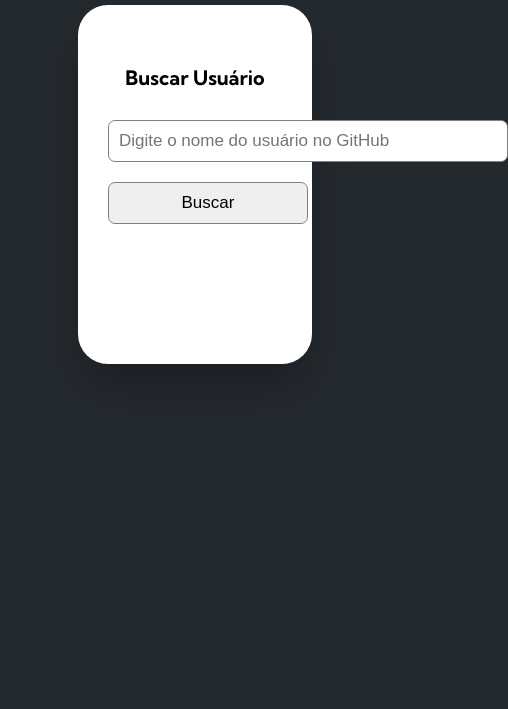
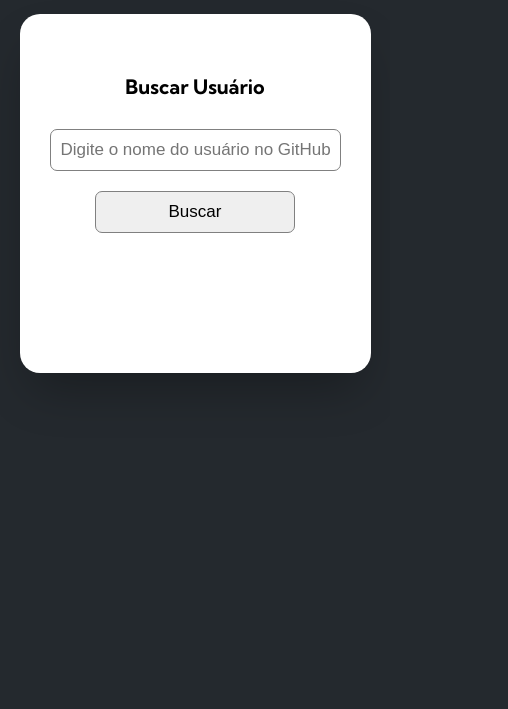
Before and after one commit to Ezequiel-Bomfim/fetch-github-api-, a plain HTML site: page index.html in a window 390 px wide. Shown: the part 135-844 px from the top of the page, 508 px wide, since content can reach past the window. Drawn offline with nearby package versions, Linux system fonts and the light colour scheme.

Commit message:
melhorando responsividade

```diff
--- a/index.html
+++ b/index.html
@@ -7,9 +7,9 @@
     <meta name="viewport" content="width=device-width, initial-scale=1.0">
     <title>GitHub API - buscando usuários com fetch</title>
 
-    <link rel="stylesheet" href="src/css/reset.css">
+    <link rel="stylesheet" href="./src/css/reset.css">
+    <link rel="stylesheet" href="./src/css/styles.css">
     <link rel="stylesheet" href="./src/css/responsive.css">
-    <link rel="stylesheet" href="src/css/styles.css">
     <link rel="stylesheet" href="https://cdn.jsdelivr.net/gh/devicons/devicon@v2.14.0/devicon.min.css">
 </head>
 
```
Also changed, not shown: src/css/responsive.css (line endings or trailing spaces), src/css/styles.css (line endings or trailing spaces).
